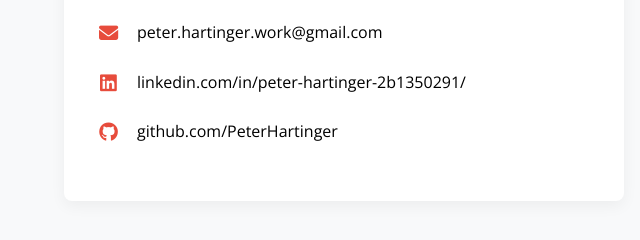
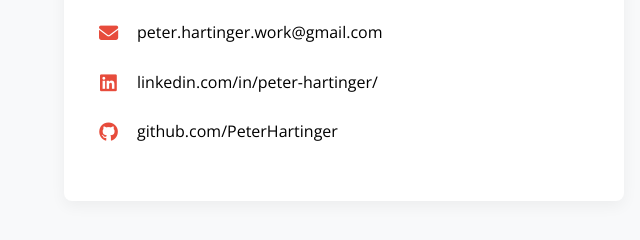
Before and after one commit to PeterHartinger/website, a plain HTML site: page index.html in a window 1280 px wide. Shown: the part 4725-4965 px from the top of the page, 0-640 px from the left. Drawn offline with nearby package versions, Linux system fonts and the light colour scheme.

Commit message:
Update index.html

```diff
--- a/index.html
+++ b/index.html
@@ -364,7 +364,7 @@
           <h3>Contact Details</h3>
           <ul>
             <li><i class="fas fa-envelope"></i> <a href="mailto:peter.hartinger.work@gmail.com" aria-label="Email"  style="color: black; text-decoration: none;">peter.hartinger.work@gmail.com</a></li>
-            <li><i class="fab fa-linkedin"></i> <a href="https://www.linkedin.com/in/peter-hartinger-2b1350291/" aria-label="LinkedIn" style="color: black; text-decoration: none;">linkedin.com/in/peter-hartinger-2b1350291/</a></li>
+            <li><i class="fab fa-linkedin"></i> <a href="https://www.linkedin.com/in/peter-hartinger/" aria-label="LinkedIn" style="color: black; text-decoration: none;">linkedin.com/in/peter-hartinger/</a></li>
             <li><i class="fab fa-github"></i> <a href="github.com/PeterHartinger" aria-label="GitHub" style="color: black; text-decoration: none;">github.com/PeterHartinger</a></li>
           </ul>
         </div>
@@ -384,7 +384,7 @@
           <a href="#contact">Contact</a>
         </div>
         <div class="footer-social">
-          <a href="https://www.linkedin.com/in/peter-hartinger-2b1350291/" aria-label="LinkedIn">
+          <a href="https://www.linkedin.com/in/peter-hartinger/" aria-label="LinkedIn">
             <i class="fab fa-linkedin-in"></i>
           </a>
           <a href="github.com/PeterHartinger" aria-label="GitHub">
```
